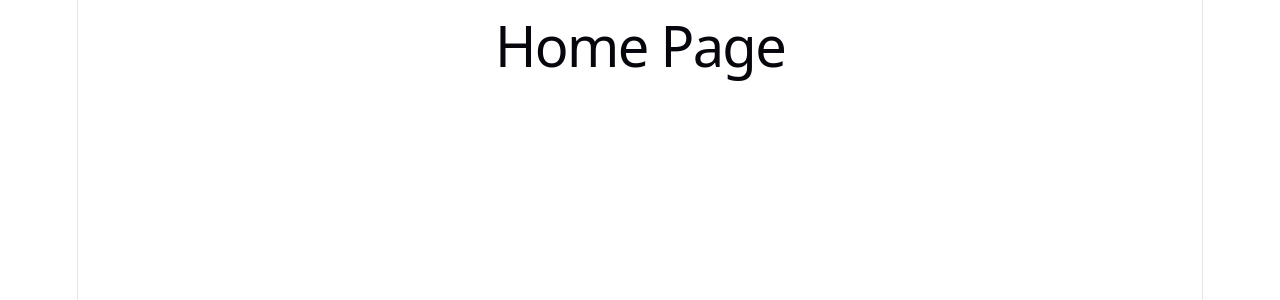
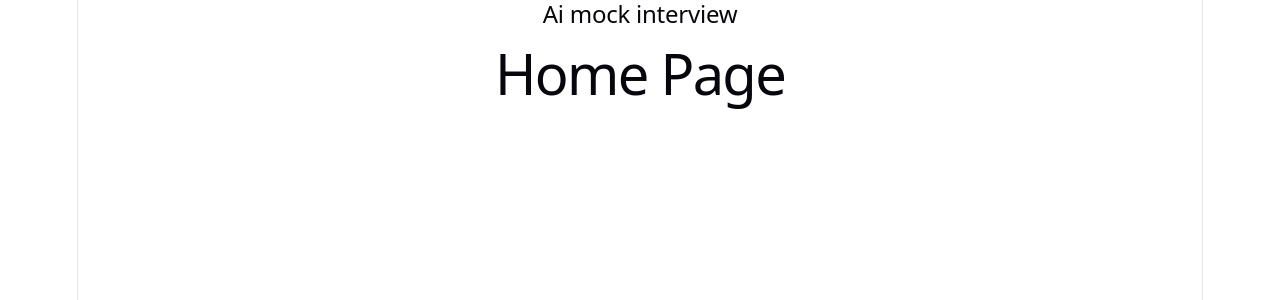
Before and after one commit to sujanbhosle/ai-mock-interview, a React app in the folder frontend/: page / in a window 1280 px wide. Shown: the top 300 px of the page. Built offline with nearby package versions, Linux system fonts and the light colour scheme; the HTML template or start-up script is replaced by a standard one.

Commit message:
create navbar component

```diff
--- a/frontend/src/components/Navbar.jsx
+++ b/frontend/src/components/Navbar.jsx
@@ -0,0 +1,11 @@
+import React from 'react'
+
+export default function Navbar() {
+  return (
+    <div>
+    <nav>
+        <h2>Ai mock interview</h2>
+      </nav>
+    </div>
+  )
+}
--- a/frontend/src/pages/Home.jsx
+++ b/frontend/src/pages/Home.jsx
@@ -1,8 +1,10 @@
 import React from 'react'
+import Navbar from '../components/Navbar'
 
 export default function Home() {
   return (
     <div>
+        <Navbar/>
       <h1>Home Page</h1>
     </div>
   )
```
